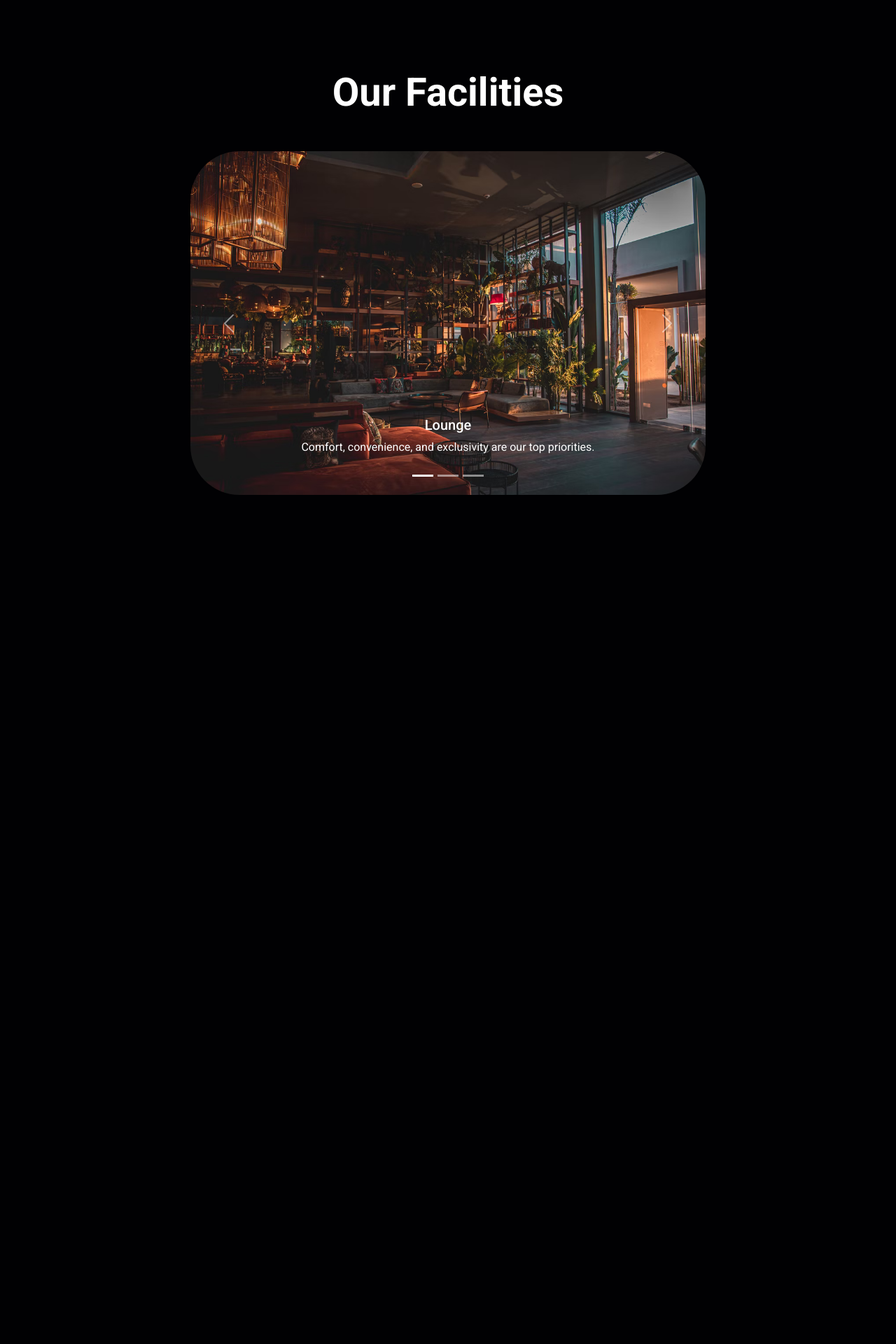
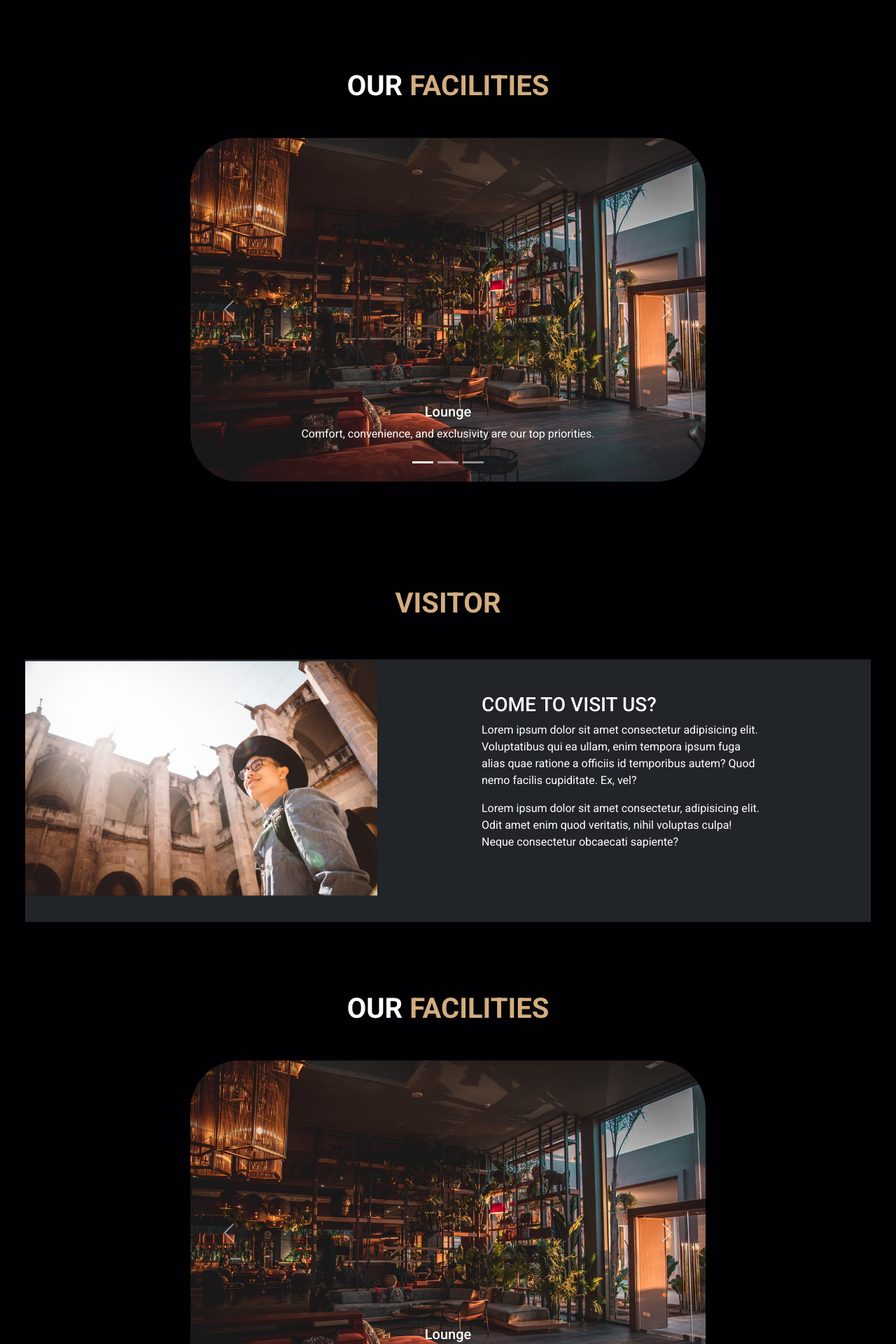
Before and after one commit to zattomato/Web-Programming, a PHP site: page /main.html in a window 1280 px wide. Shown: the part 801-2721 px from the top of the page at 70% size. Before the commit the page ends 1508 px from the top, so only its background shows below. Run offline with PHP 8.4, Linux system fonts and the light colour scheme.

Commit message:
visitor added

```diff
--- a/main.css
+++ b/main.css
@@ -23,6 +23,11 @@
 
 body{
     font-family: 'Roboto','sans-serif';
+}
+
+h1{
+        text-transform: uppercase;
+        font-size: 10px;
 }
 
 .logo{
@@ -157,3 +162,10 @@
     .carousel-fade .active.carousel-item-end {
         transition: opacity 0s 1s;
     }
+
+
+ /* visitor     */
+
+.content{
+    padding:1rem 0;
+}
--- a/main.html
+++ b/main.html
@@ -48,7 +48,7 @@
                         <a class="nav-link text-white" href="#facility">Facilities</a>
                     </li>
                     <li class="nav-item navi">
-                        <a class="nav-link text-white" href="#">Visitor</a>
+                        <a class="nav-link text-white" href="#visitor">Visitor</a>
                     </li>
                     <li class="nav-item navi">
                         <a class="nav-link text-white" href="#">Covid-19 Status</a>
@@ -86,7 +86,7 @@
         <div class="row">
             <div class="col-2"></div>
             <div class="col-8">
-                <h1 class="display-4 fw-bolder">Our Facilities</h1>
+                <h1 class="display-6 fw-bolder">Our <span style="color: #d3ad7f;">Facilities</span> </h1>
                 <!-- carousell -->
 <div id="carouselExampleCaptions" class="carousel slide" data-bs-ride="carousel">
     <div class="carousel-indicators">
@@ -135,6 +135,96 @@
 </section>
 
 
+<!-- Visitor  -->
+
+<section class="facility  " id="visitor">
+
+    <div class="container text-white text-center  ">
+        <div class="row">
+            <div class="col-2"></div>
+            <div class="col-8">
+                <h1 class="display-6 fw-bolder" style="color: #d3ad7f;">Visitor</h1>
+            </div>
+        </div>
+
+
+
+    </div>
+    <div class="container-fluid px-5">
+    <div class=" row mt-5 bg-dark  ">
+        <div class="col-5 p-0 "><img style="width: 100%;" src="pic/visitor.png" alt=""></div>
+        <div class="col-5 m-auto p-5  ">
+            <h3>COME TO VISIT US?</h3>
+            <p>Lorem ipsum dolor sit amet consectetur adipisicing elit. Voluptatibus qui ea ullam, enim tempora ipsum fuga alias
+                quae ratione a officiis id temporibus autem? Quod nemo facilis cupiditate. Ex, vel?</p>
+            <p>Lorem ipsum dolor sit amet consectetur, adipisicing elit. Odit amet enim quod veritatis, nihil voluptas culpa! Neque
+                consectetur obcaecati sapiente?</p>
+            <a href="#" class="btn">learn more</a>
+        </div>
+    </div>
+    </div>
+</section>
+
+
+
+<section class="facility " id="facility">
+
+    <div class="container text-white text-center  ">
+        <div class="row">
+            <div class="col-2"></div>
+            <div class="col-8">
+                <h1 class="display-6 fw-bolder">Our <span style="color: #d3ad7f;">Facilities</span> </h1>
+                <!-- carousell -->
+                <div id="carouselExampleCaptions" class="carousel slide" data-bs-ride="carousel">
+                    <div class="carousel-indicators">
+                        <button type="button" data-bs-target="#carouselExampleCaptions" data-bs-slide-to="0"
+                            class="active" aria-current="true" aria-label="Slide 1"></button>
+                        <button type="button" data-bs-target="#carouselExampleCaptions" data-bs-slide-to="1"
+                            aria-label="Slide 2"></button>
+                        <button type="button" data-bs-target="#carouselExampleCaptions" data-bs-slide-to="2"
+                            aria-label="Slide 3"></button>
+                    </div>
+                    <div class="carousel-inner">
+                        <div class="carousel-item  active">
+                            <img src="pic/lounge.png" class="d-block w-100" alt="...">
+                            <div class="carousel-caption d-none d-md-block">
+                                <h5>Lounge</h5>
+                                <p class="text-white">Comfort, convenience, and exclusivity are our top priorities.</p>
+                            </div>
+                        </div>
+                        <div class="carousel-item">
+                            <img src="pic/pool.jpg" class="d-block w-100" alt="...">
+                            <div class="carousel-caption d-none d-md-block">
+                                <h5>Swimming Pool</h5>
+                                <p class="text-white">Open from 10 a.m to 8 p.m.</p>
+                            </div>
+                        </div>
+                        <div class="carousel-item" ″>
+                            <img src="pic/gym.png" class="d-block w-100" alt="...">
+                            <div class="carousel-caption d-none d-md-block">
+                                <h5>Gymnasium Room</h5>
+                                <p class="text-white">Chill and build your Muscle. Stay Healthy.</p>
+                            </div>
+                        </div>
+                    </div>
+                    <button class="carousel-control-prev" type="button" data-bs-target="#carouselExampleCaptions"
+                        data-bs-slide="prev">
+                        <span class="carousel-control-prev-icon" aria-hidden="true"></span>
+                        <span class="visually-hidden">Previous</span>
+                    </button>
+                    <button class="carousel-control-next" type="button" data-bs-target="#carouselExampleCaptions"
+                        data-bs-slide="next">
+                        <span class="carousel-control-next-icon" aria-hidden="true"></span>
+                        <span class="visually-hidden">Next</span>
+                    </button>
+                </div>
+            </div>
+        </div>
+    </div>
+</section>
+
+
+
 <script src="https://cdn.jsdelivr.net/npm/bootstrap@5.0.2/dist/js/bootstrap.bundle.min.js"
     integrity="sha384-MrcW6ZMFYlzcLA8Nl+NtUVF0sA7MsXsP1UyJoMp4YLEuNSfAP+JcXn/tWtIaxVXM"
     crossorigin="anonymous"></script>
```
Also changed, not shown: pic/visitor.png (added).
